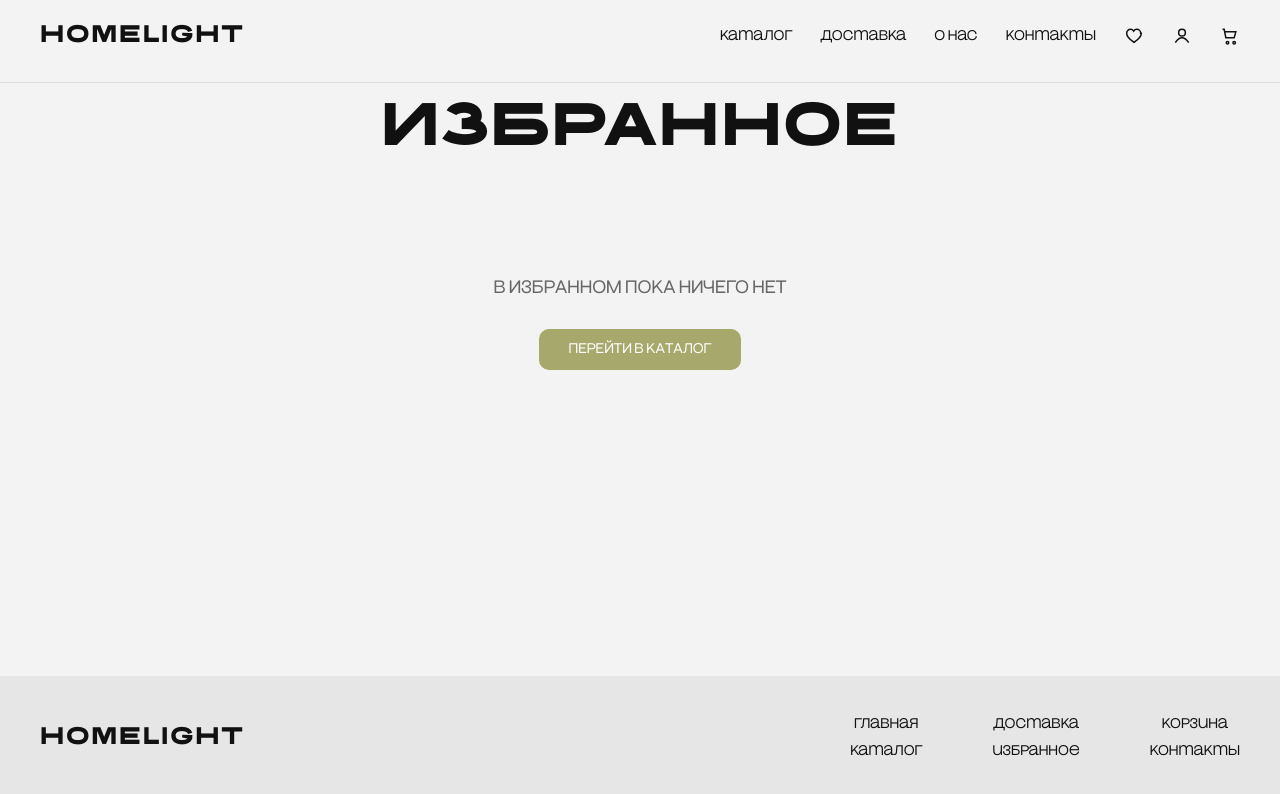
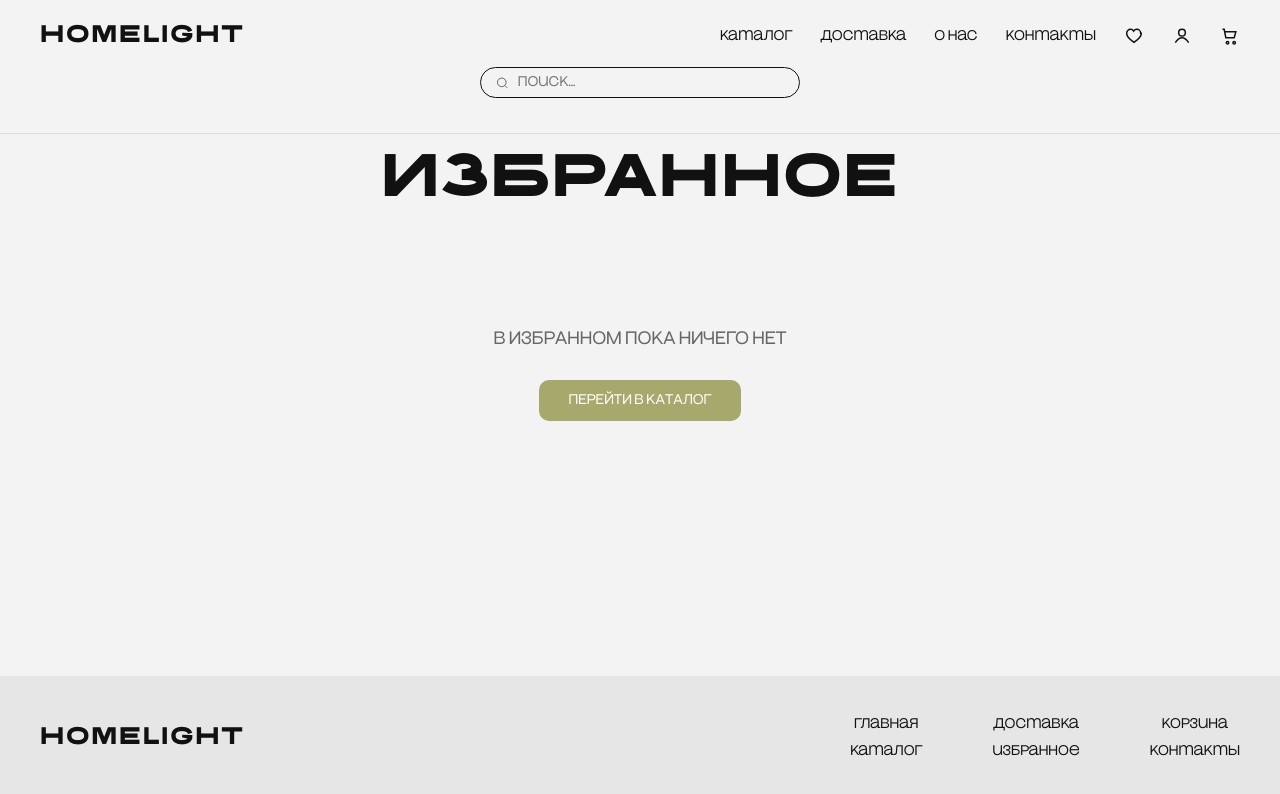
Before and after one commit to homelight12/llh, a plain HTML site: page favorites.html in a window 1280 px wide. Drawn offline with Linux system fonts and the light colour scheme.

Commit message:
Add files via upload

```diff
--- a/favorites.html
+++ b/favorites.html
@@ -501,6 +501,16 @@
             </a>
         </nav>
     </div>
+
+    <div class="search-wrapper">
+        <div class="search-box">
+            <svg viewBox="0 0 24 24" fill="none" stroke="currentColor">
+                <circle cx="11" cy="11" r="7"/>
+                <line x1="20" y1="20" x2="16.5" y2="16.5"/>
+            </svg>
+            <input type="text" id="searchInput" placeholder="Поиск...">
+        </div>
+    </div>
 </header>
 
 <hr class="divider">
```
Also changed, not shown: delivery.html (+1 -0 lines).
